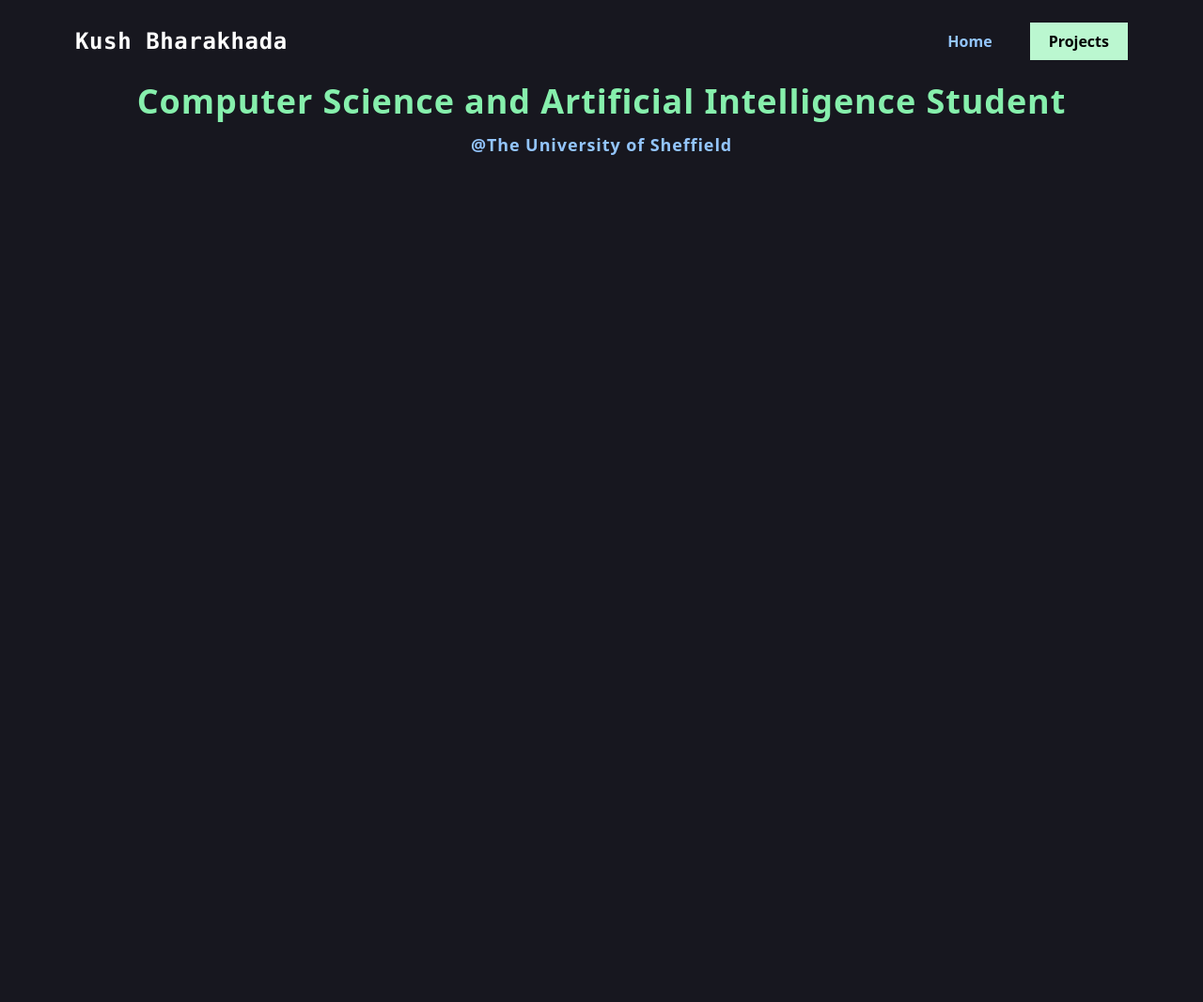
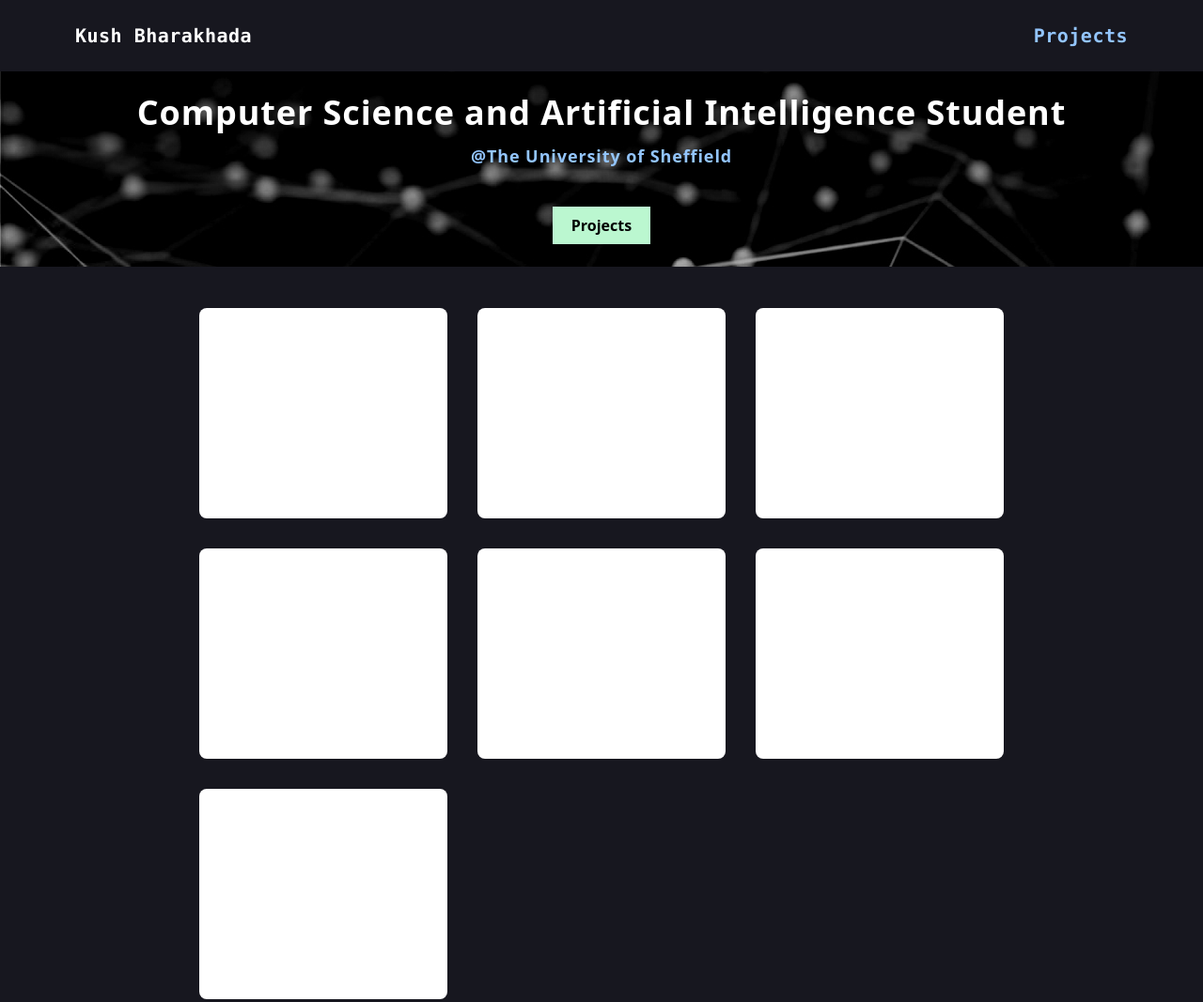
Before and after one commit to KushBharakhada/KushBharakhada.github.io, a website: page index.html in a window 1280 px wide. Shown: the whole page at 94% size. Before the commit the page ends 800 px from the top, so only its background shows below. Drawn offline with Linux system fonts and the light colour scheme.

Commit message:
Added background and grid for projects.

```diff
--- a/index.html
+++ b/index.html
@@ -8,34 +8,41 @@
   <title>Personal Portfolio</title>
 </head>
 
-<body class="bg-body text-white pb-10">
-
+<body class="bg-body text-white">
 
   <header class="py-6 px-10">
     <div class="container flex justify-between items-center mx-auto px-5 md:px-10 lg:px-15 w-full">
-      <div class="font-mono text-2xl font-bold tracking-wide">Kush Bharakhada</div>
-      <div class="hidden md:flex space-x-10 items-center">
-        <a href="#" class="text-blue-300 font-bold ">Home</a>
-        <a href="#projects"><button class="px-5 py-2 bg-green-200 text-black font-bold">Projects</button></a>
-      </div>
-
-      <div class="md:hidden">
-        <img width="40" height="40" src="/images/menu-icon.png">
-      </div>
+      <h1 class="font-mono text-xl font-bold tracking-wide">Kush Bharakhada</h1>
+      <h1 class="font-mono text-xl font-bold tracking-wide text-blue-300">Projects</h1>
     </div>
   </header>
 
-  <div class="justify-center">
-    <h1 class="tracking-wide font-bold text-2xl md:text-3xl lg:text-4xl text-center text-green-300">
-      Computer Science and Artificial Intelligence Student
-      <br><span class="text-lg text-blue-300">@The University of Sheffield</span>
-    </h1>
-  </div>
+  <nav class="px-10 justify-center w-full h-full block text-center py-6"
+       style="background-image: url('/images/neural-network-background.jpg');">
+      <h1 class="pb-10 tracking-wide font-bold text-2xl md:text-3xl lg:text-4xl text-center text-white">
+        Computer Science and Artificial Intelligence Student
+        <br><span class="text-lg text-blue-300">@The University of Sheffield</span>
+      </h1>
+      <a href="#projects"><button class="px-5 py-2 bg-green-200 text-black font-bold">Projects</button></a>
+  </nav>
 
+  <main class="py-6 px-5">
 
+    <div class="items-center">
+      <div class="flex-1 max-w-4xl mx-auto p-5">
+        <div class="grid grid-cols-1 gap-4 sm:grid-cols-1 md:grid-cols-2 lg:grid-cols-3 md:gap-8">
+          <div class="bg-white rounded-lg h-56 "></div>
+          <div class="bg-white rounded-lg h-56 "></div>
+          <div class="bg-white rounded-lg h-56 "></div>
+          <div class="bg-white rounded-lg h-56 "></div>
+          <div class="bg-white rounded-lg h-56 "></div>
+          <div class="bg-white rounded-lg h-56 "></div>
+          <div class="bg-white rounded-lg h-56 "></div>
+        </div>
+      </div>
+    </div>
 
-
-
+  </main>
 
 </body>
 
```
Also changed, not shown: css/style.css, images/neural-network-background.jpg (added).
